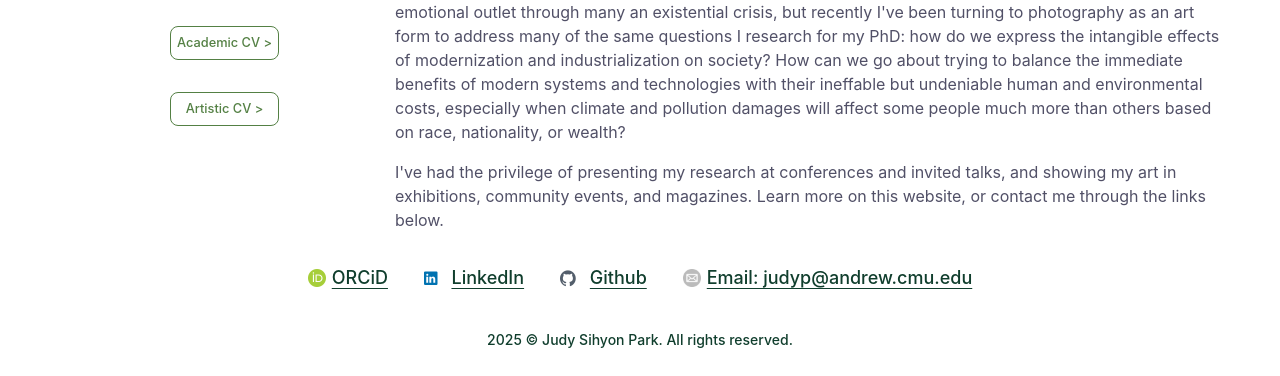
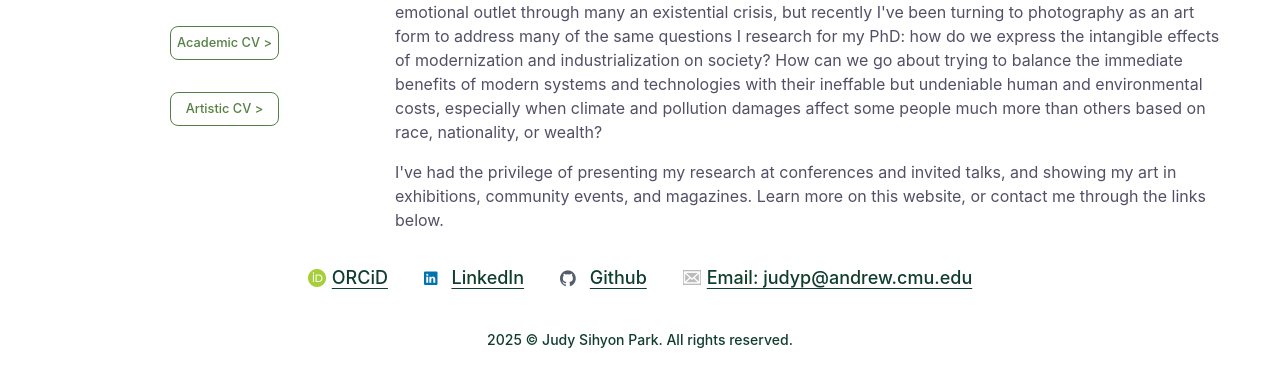
Before and after one commit to judypark/judypark.github.io, a Jekyll site: the page built from index.html, in a window 1280 px wide. Shown: the part 471-847 px from the top of the page. Built offline with Jekyll 4.4.1, drawn with Linux system fonts in a browser that asks for light colours; nearby versions of some CDN libraries; some of the changed text lies outside the part shown.

```diff
--- a/_includes/section-hero.html
+++ b/_includes/section-hero.html
@@ -68,7 +68,7 @@
               questions I research for my PhD: how do we express the intangible effects of
               modernization and industrialization on society? How can we go about trying to balance the immediate
               benefits of modern systems and technologies with their ineffable but undeniable
-              human and environmental costs, especially when climate and pollution damages will
+              human and environmental costs, especially when climate and pollution damages
               affect some people much more than others based on race, nationality, or wealth?
             </p>
 
```
Also changed, not shown: _data/settings.yml (+3 -4 lines), favicon.ico, images/icon-email.png, images/paintings/judypark-morning-by-the-window-2017-acrylic-on-canvas-12x10.png (renamed from images/paintings/Morning by the Window, 2017, acrylic on canvas, 12x10 in.png), images/photography/all-the-things/judypark-steelworker-i-indiana-2025.jpg (renamed from images/photography/all-the-things/head-down-butler-in-2025.jpg), images/photography/all-the-things/judypark-tapping-machine-indiana-2025.jpg (renamed from images/photography/all-the-things/tapping-machine-butler-in-2025.jpg), 1 other file.
